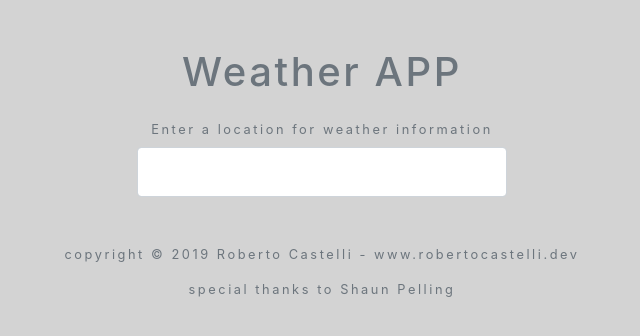
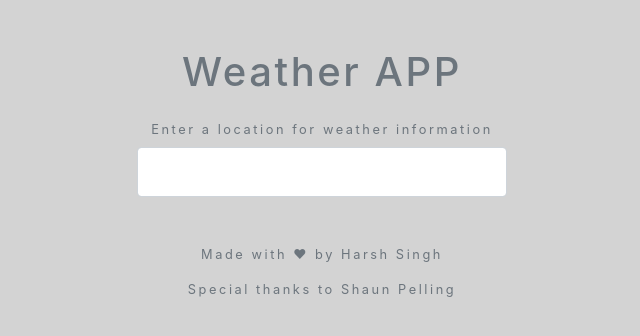
Before and after one commit to harsh-7578/Weather-app, a plain HTML site: page index.html in a window 1280 px wide. Shown: the whole page, without its empty margins (318-958 px from the left). Drawn offline with nearby package versions, Linux system fonts and the light colour scheme.

Commit message:
Update index.html

```diff
--- a/index.html
+++ b/index.html
@@ -31,8 +31,8 @@
     </div>
 
     <footer class="text-muted text-center my-5">
-        <p>copyright &copy; 2019 Roberto Castelli - www.robertocastelli.dev</p>
-        <p>special thanks to Shaun Pelling</p>
+        <p>Made with ❤ by Harsh Singh</p>
+        <p>Special thanks to Shaun Pelling</p>
     </footer>
 
     <script src="js/forecast.js"></script>
```
